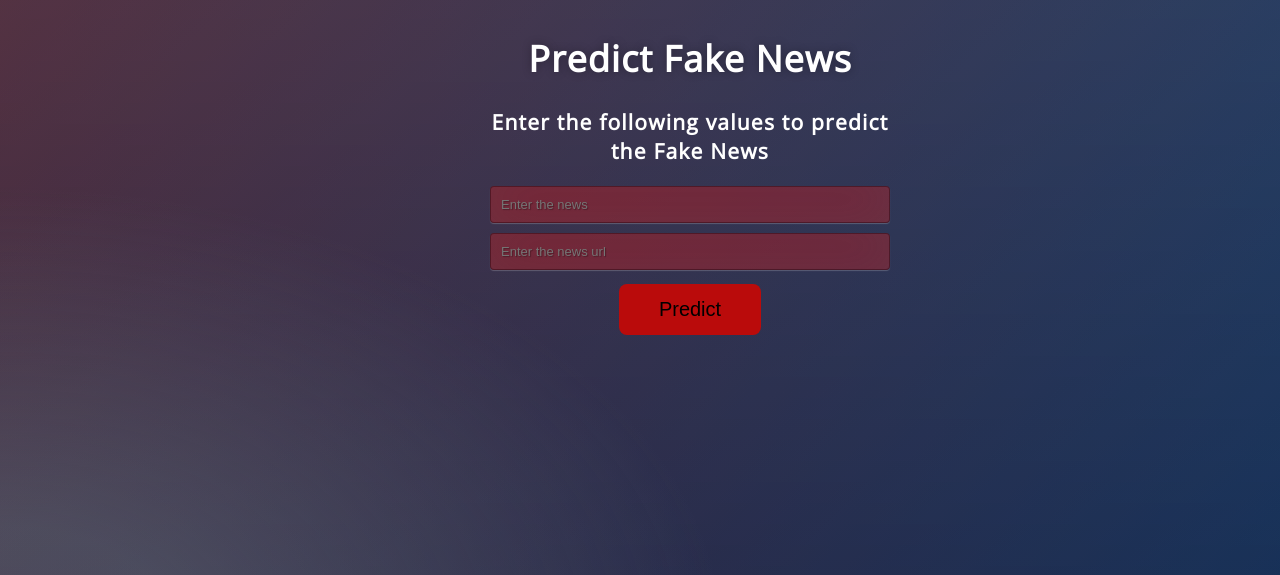
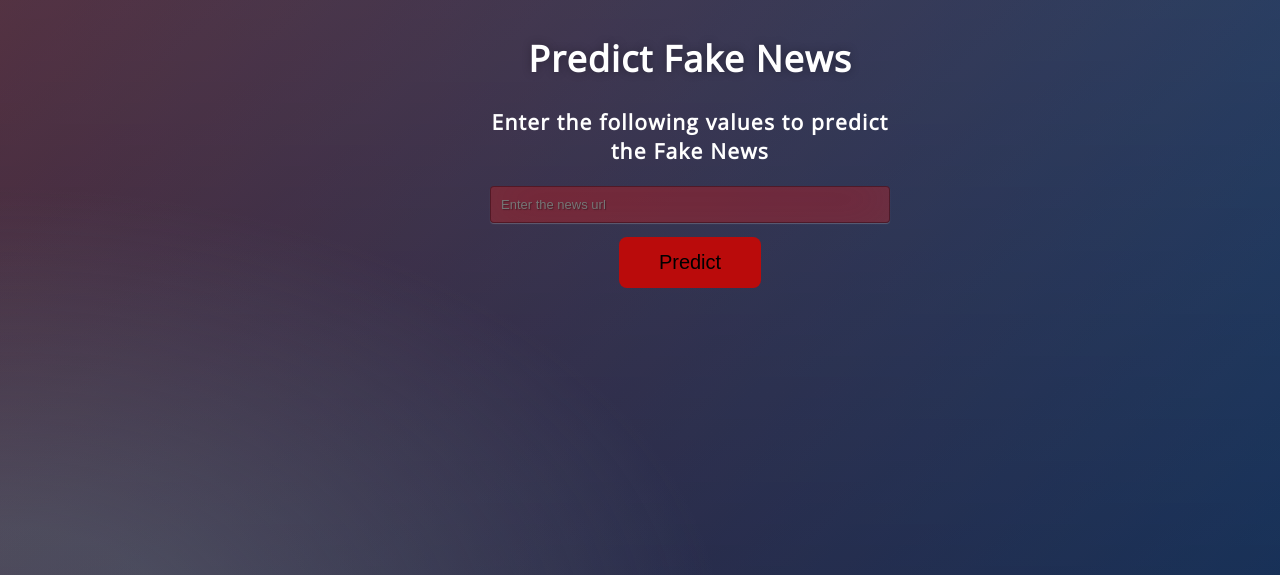
Before and after one commit to igokulganesh/Fake-News-Detection, a Flask app: page / in a window 1280 px wide. Shown: the part 160-735 px from the top of the page. Run offline with Flask 2, Linux system fonts and the light colour scheme; parts of the project's set-up code (start-up, migrations or seed data) failed here and were passed over.

Commit message:
Update main.html

```diff
--- a/templates/main.html
+++ b/templates/main.html
@@ -14,14 +14,14 @@
 
 <body>
   <div class="login">
-  	<h1>Predict Fake News</h1>
+    <h1>Predict Fake News</h1>
     <h3> Enter the following values to predict the Fake News</h3>
-    <!-- Main Input For Receiving Query to our ML -->
+    <!-- Main Input For Receiving Query to ML -->
     <form action="{{ url_for('predict')}}"method="post">
-      <input type="text" name="Title" placeholder="Enter the news" required="required" />
-    	<input type="text" name="news" placeholder="Enter the news url" required="required" />
-      <button type="submit" class="btn">Predict</button>
+      <input type="text" name="news" placeholder="Enter the news url" required="required" />
+      <button type="submit" class="btn btn-primary btn-block btn-large">Predict</button>
     </form>
+
     <br><br>
     {{ prediction_text }}
   </div>
```
